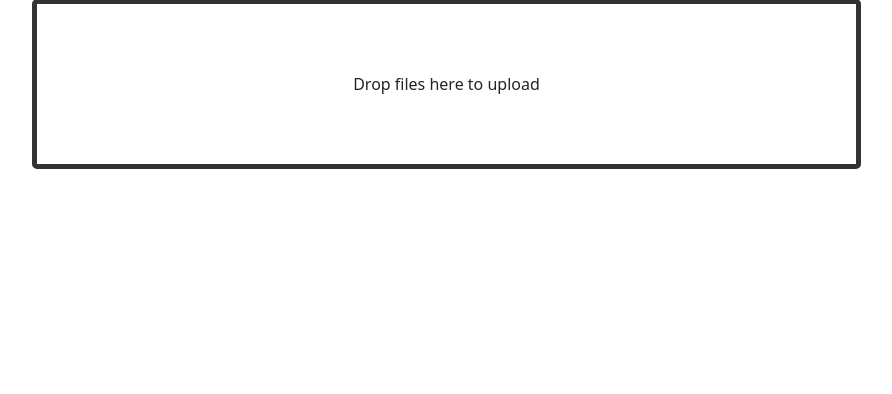
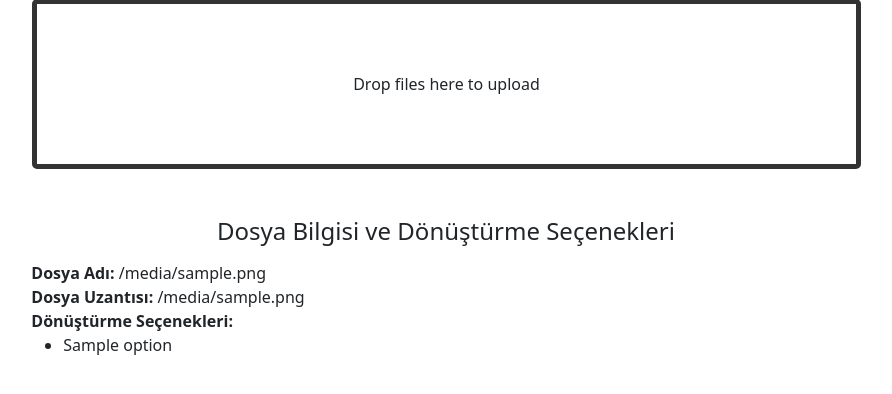
Before and after one commit to horsunlu1275/degirmen, a Django app: template convert_app/templates/convert_app/homepage.html in a window 1280 px wide. Shown: the part 227-621 px from the top of the page, without its empty margins (194-1086 px from the left). Run offline with Django 5.2, Linux system fonts and the light colour scheme; the template is opened without the code that fills it: most values are stand-ins (such as "Sample title", 1, 10 or a date in 2020); some libraries are stand-ins or nearby versions.

```diff
--- a/convert_app/templates/convert_app/homepage.html
+++ b/convert_app/templates/convert_app/homepage.html
@@ -28,9 +28,31 @@
         <div class="row ">
             <div class="col-md-8 offset-md-2">
                 <h3 class="mb-4 text-center">dosya bırakma alanı</h3>
-                <form action="{% url 'homePage' %}" method="post" enctype="multipart/form-data" class="dropzone" aria-placeholder="deneme" id="myDropzone">
+                <form action="{% url 'homePage' %}" method="post"  class="dropzone" aria-placeholder="deneme" id="myDropzone">
                     {% csrf_token %}
                 </form>
+            </div>
+        </div>
+    </div>
+
+    <div class="container-fluid mt-5">
+        <div class="row">
+            <div class="col-md-8 offset-md-2">
+                <h4 class="mb-3 text-center">Dosya Bilgisi ve Dönüştürme Seçenekleri</h4>
+                <div>
+                    <strong>Dosya Adı:</strong> {{ file_name }}<br>
+                    <strong>Dosya Uzantısı:</strong> {{ file_extension }}<br>
+                </div>
+                <div>
+                    <strong>Dönüştürme Seçenekleri:</strong><br>
+
+                        <ul>
+                            {% for option in conversion_options %}
+                                <li>{{ option }}</li>
+                            {% endfor %}
+                        </ul>
+
+                </div>
             </div>
         </div>
     </div>
--- a/uploads/txt.txt
+++ /dev/null
@@ -1 +0,0 @@
-Süleyman HORSUNLU deneme txt dosyası
```
Also changed, not shown: convert_app/forms.py (+8 -0 lines), convert_app/views.py (+13 -3 lines), 5 other files.
